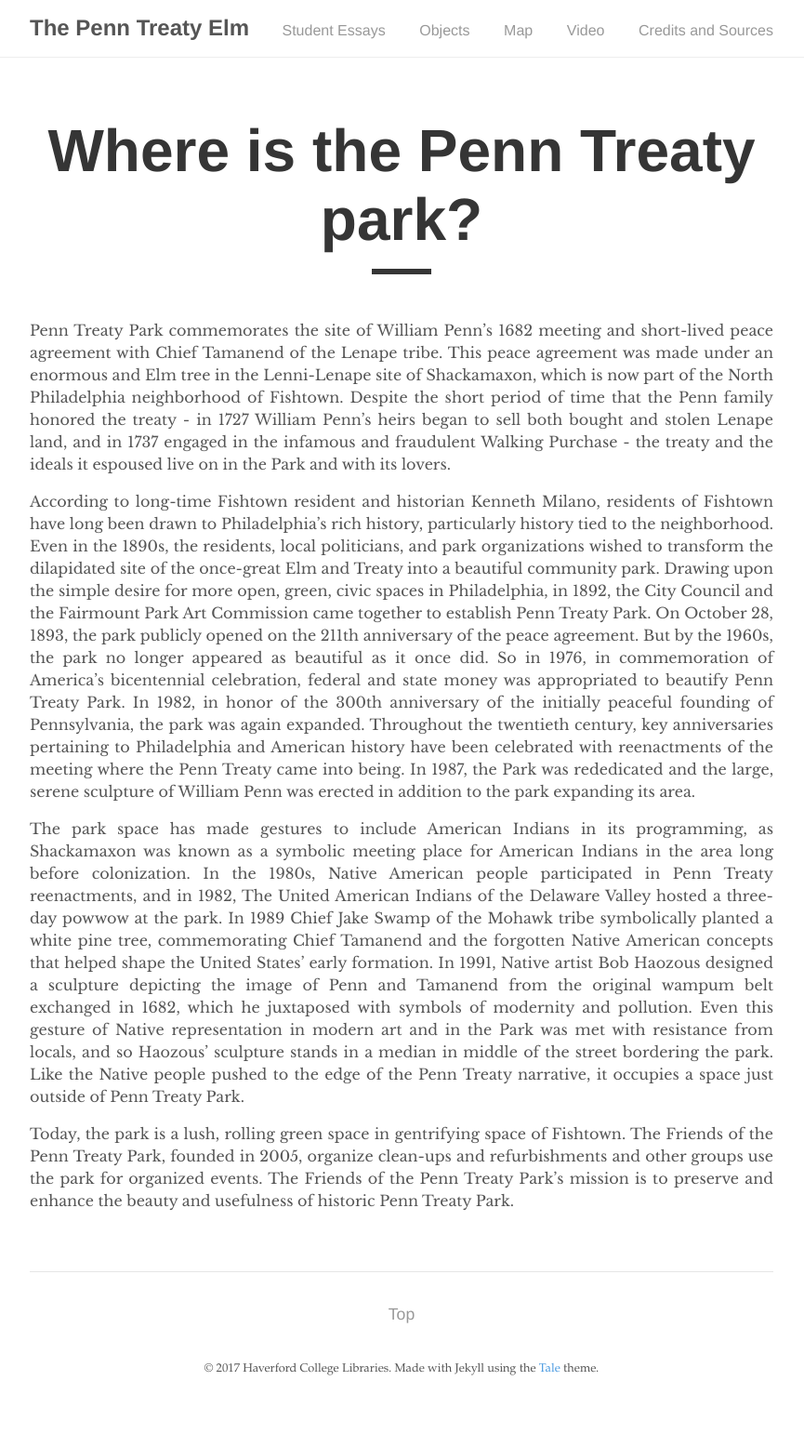
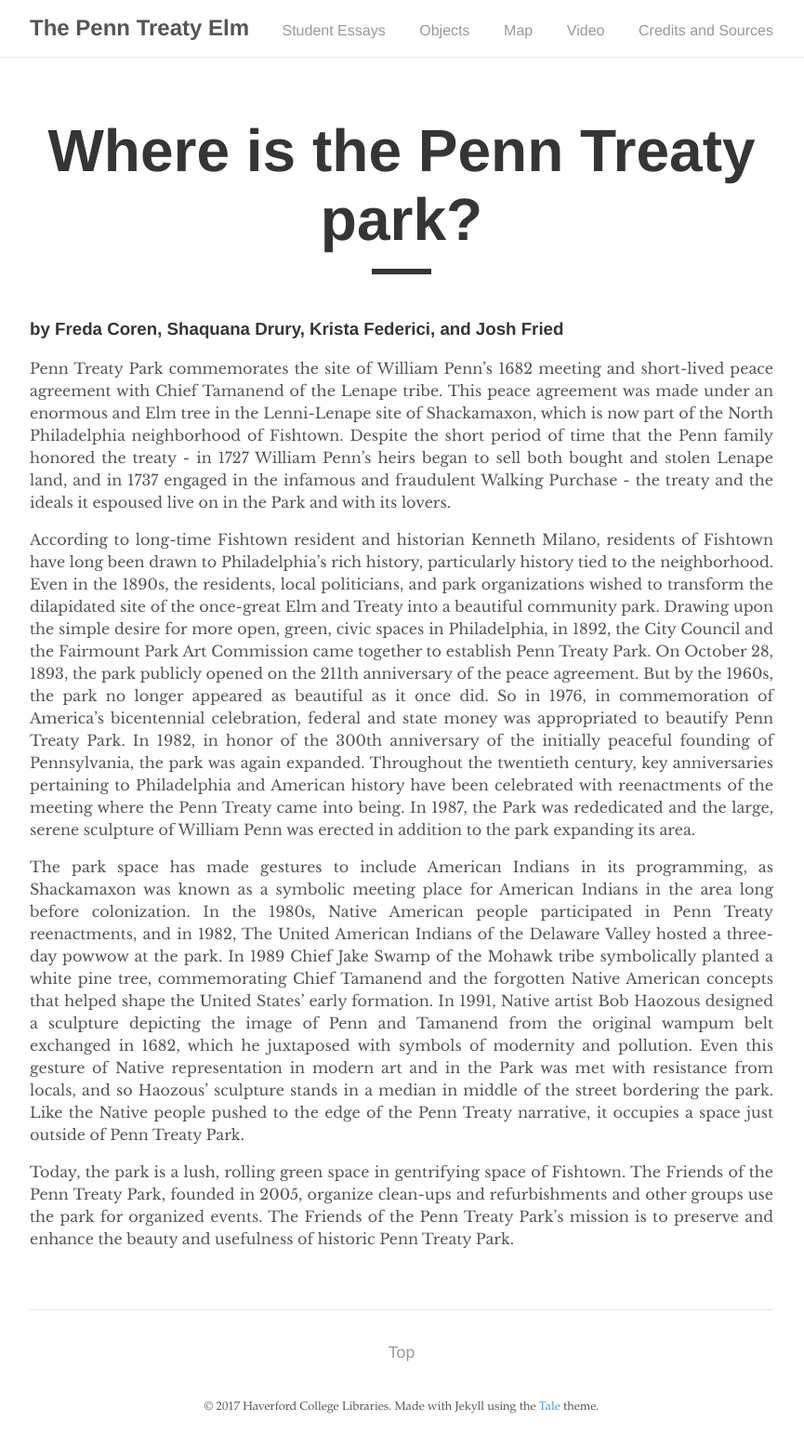
Before and after one commit to mzarafon/penn-treaty-elm, a Jekyll site: the page built from where-is-the-penn-treaty-park.md, in a window 1280 px wide. Shown: the whole page at 93% size, without its empty margins (208-1073 px from the left). Built offline with Jekyll 4.4.1, drawn with Linux system fonts in a browser that asks for light colours; before the commit the page ends 1515 px from its top, so only the background shows below that.

Commit message:
Update where-is-the-penn-treaty-park.md

```diff
--- a/where-is-the-penn-treaty-park.md
+++ b/where-is-the-penn-treaty-park.md
@@ -3,6 +3,7 @@ layout: post
 title: Where is the Penn Treaty park?
 permalink: /student-essays/park
 ---
+### by Freda Coren, Shaquana Drury, Krista Federici, and Josh Fried
 
 Penn Treaty Park commemorates the site of William Penn’s 1682 meeting and short-lived peace agreement with Chief Tamanend of the Lenape tribe. This peace agreement was made under an enormous and Elm tree in the Lenni-Lenape site of Shackamaxon, which is now part of the North Philadelphia neighborhood of Fishtown. Despite the short period of time that the Penn family honored the treaty - in 1727 William Penn’s heirs began to sell both bought and stolen Lenape land, and in 1737 engaged in the infamous and fraudulent Walking Purchase - the treaty and the ideals it espoused live on in the Park and with its lovers.
 
```
